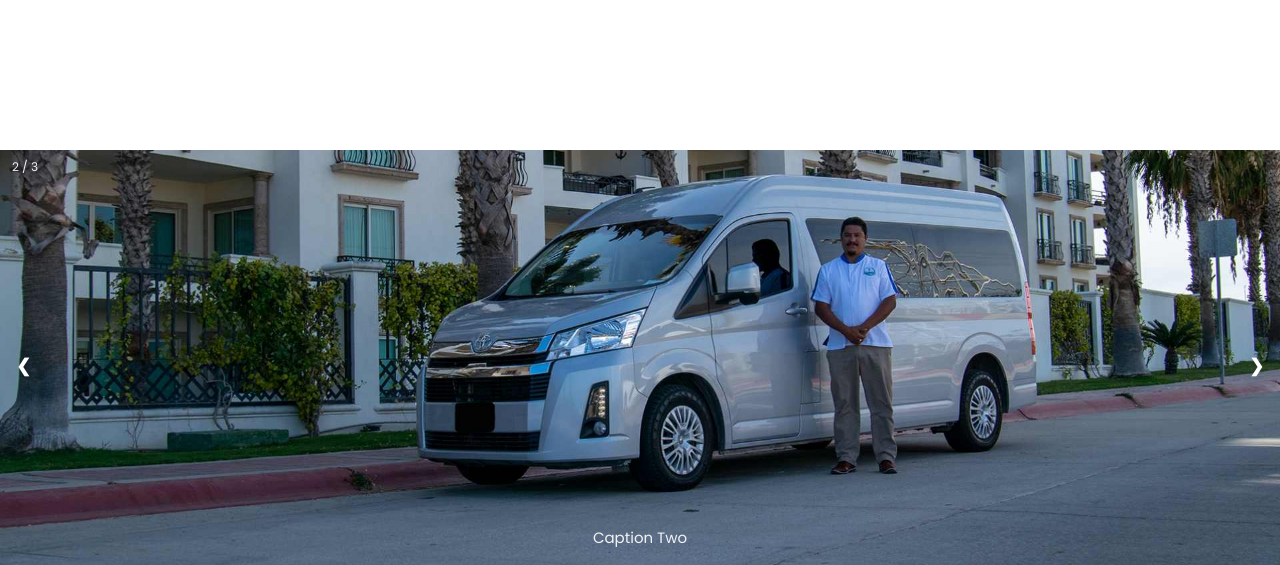
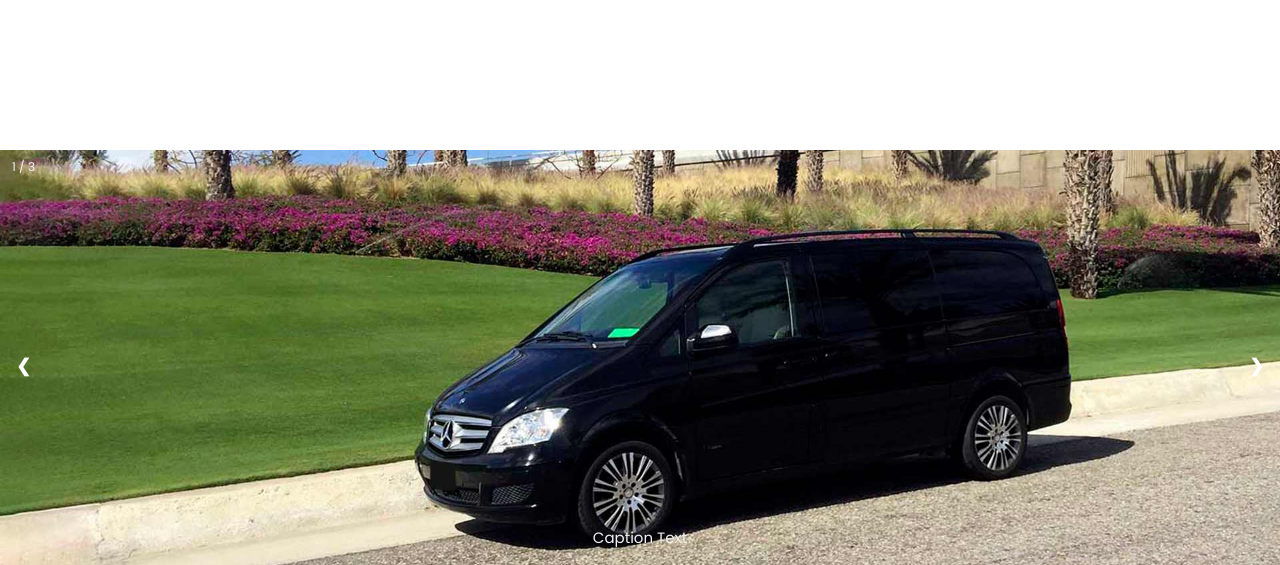
Before and after one commit to Ivonnemtz96/ElikerDesign, a PHP site: page / in a window 1280 px wide. Shown: the part 2275-2840 px from the top of the page. Run offline with PHP 8.4, Linux system fonts and the light colour scheme; some libraries are stand-ins or nearby versions.

Commit message:
Se arregla el slider, flechas y puntos ok

```diff
--- a/elikerdesign/css/customer.css
+++ b/elikerdesign/css/customer.css
@@ -161,12 +161,12 @@ img {
 /* Fading animation */
 .fade {
   animation-name: fade;
-  animation-duration: 3s;
+  animation-duration: 1.5s;
 }
 
 @keyframes fade {
   from {
-    opacity: 0.5;
+    opacity: 0.4;
   }
   to {
     opacity: 1;
--- a/elikerdesign/includes/scripts.php
+++ b/elikerdesign/includes/scripts.php
@@ -47,25 +47,34 @@
     })();
 </script>
 <script>
-    let slideIndex = 0;
-    showSlides();
+    let slideIndex = 1;
+    showSlides(slideIndex);
 
-    function showSlides() {
+    function plusSlides(n) {
+        showSlides(slideIndex += n);
+    }
+
+    function currentSlide(n) {
+        showSlides(slideIndex = n);
+    }
+
+    function showSlides(n) {
         let i;
         let slides = document.getElementsByClassName("mySlides");
         let dots = document.getElementsByClassName("dot");
+        if (n > slides.length) {
+            slideIndex = 1
+        }
+        if (n < 1) {
+            slideIndex = slides.length
+        }
         for (i = 0; i < slides.length; i++) {
             slides[i].style.display = "none";
-        }
-        slideIndex++;
-        if (slideIndex > slides.length) {
-            slideIndex = 1
         }
         for (i = 0; i < dots.length; i++) {
             dots[i].className = dots[i].className.replace(" active", "");
         }
         slides[slideIndex - 1].style.display = "block";
         dots[slideIndex - 1].className += " active";
-        setTimeout(showSlides, 5000); // Change image every 5 seconds
     }
 </script>
```
Also changed, not shown: elikerdesign/modules/index.php (+8 -17 lines).
